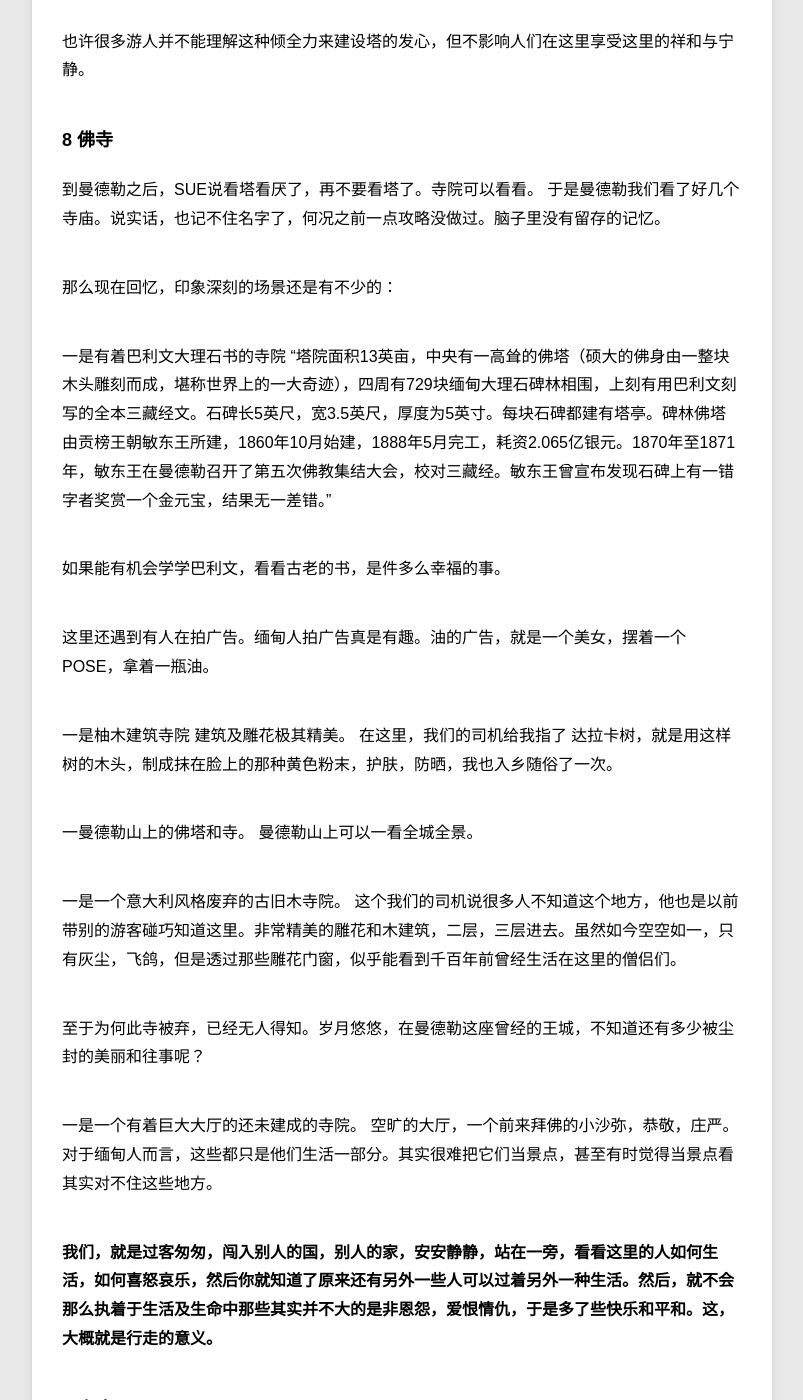
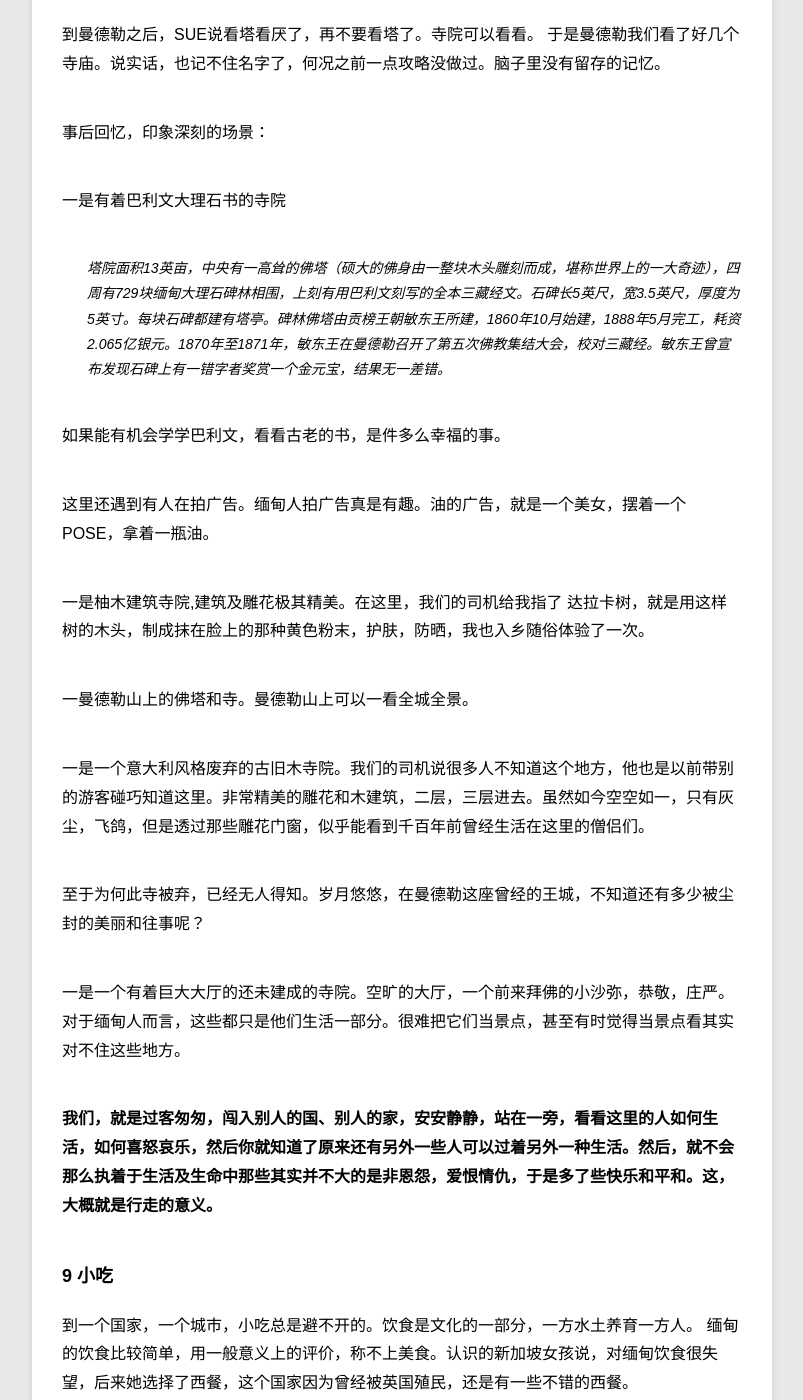
Before and after one commit to violettianjie/violettianjie.github.io, a Jekyll site: the page built from _posts/blog/2018-12-09-travel.md, in a window 1280 px wide and 1400 px high, scrolled down 8367 px. Shown: the whole window, without its empty margins (78-881 px from the left). Built offline with Jekyll 4.4.1, drawn with Linux system fonts in a browser that asks for light colours; some of the changed text lies outside the part shown.

Commit message:
Update 2018-12-09-travel.md

```diff
--- a/_posts/blog/2018-12-09-travel.md
+++ b/_posts/blog/2018-12-09-travel.md
@@ -67,7 +67,7 @@ category: blog
 
 中间有下大雨，然后突然雨变小。
 
-而我 ，不管有雨无雨，就坐在塔前 ，这面小小空间上方式和有遮蔽的…发呆。这就是一个美好的上午了……因为这些人的信仰，这些人的平和，这些人的宁静。
+而我 ，不管有雨无雨，就坐在塔前 ，这面小小空间上方式和有遮蔽的…发呆。这就是一个美好的上午了……因为这些人的信仰、平和、宁静。
 
 印象很深的是一个小孩趴在捐款箱前东看西看的样子。不论多少，布施之心，从小就在这些孩子心里播下了种子，如此美好。
 
@@ -146,12 +146,11 @@ Sue去了个小理发店剪头发，然后居然在那里也看到一支玫瑰
 
 到一个中心车站，转车，这下总算是找到公交车了，很破旧。上车后，遇到的问题是不知道该在哪里下车，于是问周围的乘客。后来2位小姑娘说你和我们一起下吧。然后我们下了车，她们一直陪我找到我要找的酒店，转了好多圈。她们的热情、善良-----是缅甸给我的第一印象。让人很安心、很安定。
 
-缅甸国家不富裕，但是住宿不便宜，这很好理解，因为要住宾馆酒店的都不是本地人。这家酒店在一个巷子里，家庭式的几层楼。含早餐，WIFI。但不知道是否我手机原因，一直连不上WIFI。不过这样也好，远离网络。
 
 #出租#
 大部分时候还是打车。缅甸的出租车师傅，基本价格不会叫得太离谱，但也是可以讲讲价的。
 
-当然我印象最深的不是他们的价格，而是他们的态度。不是每个司机都会英语或者英语很好，因此我每次去的地方，我会找人先帮我写好缅甸文。但是就这样，有的目的地司机也不熟悉，比如内观中心，而我是不认路和不知道怎么指路的。这些司机遇到找不到的情况，会自己打电话去问，或者问路人，不会因为他找不到而把我随便放在一个地方，也不会因此态度不好，更不会因为找路或者打电话多收我车费，总之会安全的把我送到目的地。非常感谢。
+我印象最深的不是他们的价格，而是他们的态度。不是每个司机都会英语或者英语很好，因此我每次去的地方，我会找人先帮我写好缅甸文。但是就这样，有的目的地司机也不熟悉，比如内观中心，而我是不认路和不知道怎么指路的。这些司机遇到找不到的情况，会自己打电话去问，或者问路人，不会因为他找不到而把我随便放在一个地方，也不会因此态度不好，更不会因为找路或者打电话多收我车费，总之会安全的把我送到目的地。非常感谢。
 
 
 #不是出租的出租#
@@ -207,53 +205,48 @@ INLE南北长14.5公里，东西宽6.44公里。这里有单脚划船的渔夫
 
 大多数塔是不能上去的，偶尔有1-2座可以爬上去的塔，绕之一周，可以看到整个蒲甘像明珠一样散落在绿色大地中的点点佛塔，配之蓝天白云，那种美让人震撼。我甚至觉得这里会是很好的婚纱摄影之地。
 
-所谓天长地久，不过如此。
-到达蒲甘那晚，星光已在天空。繁星下，路过一座座有灯光的佛塔，感觉很是震撼。
+所谓天长地久不过如此。
+到达蒲甘那晚，星光已布满天空。繁星下，路过一座座有灯光的佛塔，感觉很是震撼。
 
-这片土地，真的很神奇。
-这是一片值得慢慢探寻的土地。
-当然，白日里阳光强烈，会让人有些疲惫。但是塔内的古迹，乃至那些很友好的主动给你讲解塔内设施的年轻男女们，都让人觉得轻松。
+这片土地，真的很神奇。这是一片值得慢慢探寻的土地。
+虽然白日里阳光强烈，会让人有些疲惫。但是塔内的古迹，乃至那些很友好的主动给你讲解塔内设施的年轻男女们，都让人觉得轻松。
 
-也许很多游人并不能理解这种倾全力来建设塔的发心，但不影响人们在这里享受这里的祥和与宁静。
+也许很多游人并不能理解这种倾全力来建设塔的发心，但不影响人们在这里享受祥和与宁静。
 
 ### 8 佛寺
 
 到曼德勒之后，SUE说看塔看厌了，再不要看塔了。寺院可以看看。
 于是曼德勒我们看了好几个寺庙。说实话，也记不住名字了，何况之前一点攻略没做过。脑子里没有留存的记忆。
 
-那么现在回忆，印象深刻的场景还是有不少的：
+事后回忆，印象深刻的场景：
 
 一是有着巴利文大理石书的寺院
-“塔院面积13英亩，中央有一高耸的佛塔（硕大的佛身由一整块木头雕刻而成，堪称世界上的一大奇迹），四周有729块缅甸大理石碑林相围，上刻有用巴利文刻写的全本三藏经文。石碑长5英尺，宽3.5英尺，厚度为5英寸。每块石碑都建有塔亭。碑林佛塔由贡榜王朝敏东王所建，1860年10月始建，1888年5月完工，耗资2.065亿银元。1870年至1871年，敏东王在曼德勒召开了第五次佛教集结大会，校对三藏经。敏东王曾宣布发现石碑上有一错字者奖赏一个金元宝，结果无一差错。”
+
+> 塔院面积13英亩，中央有一高耸的佛塔（硕大的佛身由一整块木头雕刻而成，堪称世界上的一大奇迹），四周有729块缅甸大理石碑林相围，上刻有用巴利文刻写的全本三藏经文。石碑长5英尺，宽3.5英尺，厚度为5英寸。每块石碑都建有塔亭。碑林佛塔由贡榜王朝敏东王所建，1860年10月始建，1888年5月完工，耗资2.065亿银元。1870年至1871年，敏东王在曼德勒召开了第五次佛教集结大会，校对三藏经。敏东王曾宣布发现石碑上有一错字者奖赏一个金元宝，结果无一差错。
 
 如果能有机会学学巴利文，看看古老的书，是件多么幸福的事。
 
 这里还遇到有人在拍广告。缅甸人拍广告真是有趣。油的广告，就是一个美女，摆着一个POSE，拿着一瓶油。
 
-一是柚木建筑寺院
-建筑及雕花极其精美。
-在这里，我们的司机给我指了 达拉卡树，就是用这样树的木头，制成抹在脸上的那种黄色粉末，护肤，防晒，我也入乡随俗了一次。
+一是柚木建筑寺院,建筑及雕花极其精美。在这里，我们的司机给我指了 达拉卡树，就是用这样树的木头，制成抹在脸上的那种黄色粉末，护肤，防晒，我也入乡随俗体验了一次。
 
-一曼德勒山上的佛塔和寺。
-曼德勒山上可以一看全城全景。
+一曼德勒山上的佛塔和寺。曼德勒山上可以一看全城全景。
 
-一是一个意大利风格废弃的古旧木寺院。
-这个我们的司机说很多人不知道这个地方，他也是以前带别的游客碰巧知道这里。非常精美的雕花和木建筑，二层，三层进去。虽然如今空空如一，只有灰尘，飞鸽，但是透过那些雕花门窗，似乎能看到千百年前曾经生活在这里的僧侣们。
+一是一个意大利风格废弃的古旧木寺院。我们的司机说很多人不知道这个地方，他也是以前带别的游客碰巧知道这里。非常精美的雕花和木建筑，二层，三层进去。虽然如今空空如一，只有灰尘，飞鸽，但是透过那些雕花门窗，似乎能看到千百年前曾经生活在这里的僧侣们。
 
 至于为何此寺被弃，已经无人得知。岁月悠悠，在曼德勒这座曾经的王城，不知道还有多少被尘封的美丽和往事呢？
 
-一是一个有着巨大大厅的还未建成的寺院。
-空旷的大厅，一个前来拜佛的小沙弥，恭敬，庄严。
-对于缅甸人而言，这些都只是他们生活一部分。其实很难把它们当景点，甚至有时觉得当景点看其实对不住这些地方。
+一是一个有着巨大大厅的还未建成的寺院。空旷的大厅，一个前来拜佛的小沙弥，恭敬，庄严。
+对于缅甸人而言，这些都只是他们生活一部分。很难把它们当景点，甚至有时觉得当景点看其实对不住这些地方。
 
-**我们，就是过客匆匆，闯入别人的国，别人的家，安安静静，站在一旁，看看这里的人如何生活，如何喜怒哀乐，然后你就知道了原来还有另外一些人可以过着另外一种生活。然后，就不会那么执着于生活及生命中那些其实并不大的是非恩怨，爱恨情仇，于是多了些快乐和平和。这，大概就是行走的意义。**
+**我们，就是过客匆匆，闯入别人的国、别人的家，安安静静，站在一旁，看看这里的人如何生活，如何喜怒哀乐，然后你就知道了原来还有另外一些人可以过着另外一种生活。然后，就不会那么执着于生活及生命中那些其实并不大的是非恩怨，爱恨情仇，于是多了些快乐和平和。这，大概就是行走的意义。**
 
 
 
 ### 9 小吃
 
 到一个国家，一个城市，小吃总是避不开的。饮食是文化的一部分，一方水土养育一方人。
-缅甸的饮食比较简单，用一般意义上的评价，的确称不上美食。认识的新加坡女孩说，对缅甸饮食很失望，后来她选择了西餐，这个国家因为曾经被英国殖民，还是有一些不错的西餐。
+缅甸的饮食比较简单，用一般意义上的评价，称不上美食。认识的新加坡女孩说，对缅甸饮食很失望，后来她选择了西餐，这个国家因为曾经被英国殖民，还是有一些不错的西餐。
 
 我最喜欢的是牛油果汁。牛油果，第一次吃是在新西兰，吃多了就喜欢上了。缅甸牛油果很多且大。我几乎每次如果点喝的，一定点牛油果汁。
 
@@ -304,44 +296,42 @@ Sherry 说仰光才是真正的田园城市。
 
 曼德勒有个皇宫。不大，我觉得最多可以和沈阳故宫比比。而且很多建筑都曾被毁了，都是后来再建设的。不管怎样，它还是美丽的，我觉得这美丽有一大半原因是因为城墙外的护城河。那一汪碧水，让皇宫有了生气。
 
-皇宫里的建筑，有意思的是一种镶嵌玻璃的风格。
+皇宫里的建筑，有意思的是一种镶嵌玻璃的风格。其他木质建筑，雕花也不错，不过没有特别特别。
 
-其他木质建筑，雕花也不错。不过没有特别特别。
+皇宫中有一个了望塔，可以上其顶，望整个皇宫。也是有些味道。顶上有些当地人在闲坐。如同杭州那些山上的凉亭与塔。生活就是如此滋味。
 
-皇宫中有一个了望塔，可以上其顶，望整个皇宫。也是有些味道。顶上有些当地人，在闲坐。如同杭州那些山上的凉亭与塔。。生活就是如此滋味。
+总体说来，虽然它是这个城市很重要的一个标志，但和北京故宫，无论是规模还是建筑，都没得比的。或者说当年的皇帝实力并不强，加之后来被英军摧毁了诸多建筑。
 
-总体说来，虽然它是这个城市很重要的一个标志，但和北京故宫，无论是规模还是建筑，没得比的。或者说当年的皇帝实力也并不强。又后来被英军摧毁了诸多建筑。
-
-但其绿化，其环境，其风水，的确值得赞。没事，在这城边走走也是极其好的。
+但其绿化、其环境、其风水，值得赞。没事时在这城边走走也是极其好的虚度时光。
 
 ### 13湖村
 
-水上人家，泰国曼谷附近有。水上市场。
-文莱也有水上村落。。这种文化或者建筑，其实是人与自然和谐的很好代表。靠山吃山，靠水吃水。有水，就依水而建屋，出行靠船。这种水上人家和江南的水乡比是粗犷的,但也极其具备生活气息的。
+水上人家，泰国曼谷附近有水上市场。文莱也有水上村落。
 
-看着湖上那一间间房屋，一个个家庭作坊，还有中心某岛上的金塔。这里的人世世代代这样生活。
-这里产一些手工特产，如银器，如很特别的藕丝做的布，手工雪茄等。。那种布非常有特色，做茶席极好，不过价格也是很贵。据说当地人是做好捐给僧人做僧袍用的。当地人应该很少能消费这种布的。这种布闻起来有种天然的植物香，很舒服。
+这类文化或者建筑，是人与自然和谐的典型代表。靠山吃山，靠水吃水。有水，就依水而建屋，出行靠船。这种水上人家和江南的水乡比是粗犷的,但也极其具备生活气息的。
 
+看着湖上那一间间房屋，一个个家庭作坊，还有中心某岛上的金塔。想象这里的人世世代代这样生活。
+
+这里产一些手工特产，如银器，如很特别的藕丝做的布，手工雪茄等。。那种布非常有特色，做茶席极好，不过价格也是不菲。据说当地人是做好捐给僧人做僧袍用的。当地人应该很少能消费这种布的。这种布闻起来有种天然的植物香，很舒服。
 
 
 
 ### 14 蓝天白云
 
-在缅甸，我用手机拍得最多的照片就是这里的蓝天白云。
-我很惊讶，这里的蓝天白云堪比新西兰。
+在缅甸，我很惊讶，这里的蓝天白云堪比新西兰。
 很美很美，美得让人无语。
 
 SHERRY说这里的天、云、光都很特别。这个国家与众不同的气场，与众不同的光与天。
 
 我没有她那么强烈的感受但的确喜欢这里的蓝天白云。
 
-在缅甸这些日子，有见过星空。蒲甘满天星空中到达，满天星空中离去。和佛塔相映成辉。
+在缅甸这些日子，有见过星空。在蒲甘，满天星空中到达，满天星空中离去。星空和佛塔相映成辉。
 在缅甸这些日子，有感受过暴雨，那像天要塌下来一样的暴雨，在内观中心感受到这个世界都在哭泣的感觉。
-在缅甸的这些日子，有感受过这里的烈日，虽然有围着头巾，涂着达拉卡，的确我被晒黑了很多。
+在缅甸的这些日子，有感受过这里的烈日，虽然有围着头巾，涂着达拉卡，我仍然被晒黑了很多。
 
-但最爱还是这里的蓝天白云。纯净之极。不管是仰光机场见到蓝天白云，还是大金塔上空的光影，还是内观中心院子一角看到的椰子树和白云，还是在INLE 的机场看到的变换云彩，还是坐在INLE船上看到的整片天空，还是在蒲甘佛塔上看到的远处的连绵如画的蓝天白云。一切一切都如梦如幻。美，就在身边，免费而又无价。
+但最爱还是这里的蓝天白云，纯净之极。不管是仰光机场见到蓝天白云，还是大金塔上空的光影，还是内观中心院子一角看到的椰子树和白云，还是在INLE 机场看到的变换云彩，还是坐在INLE船上看到的整片天空，还是在蒲甘佛塔上看到的远处的连绵如画的蓝天白云。一切一切都如梦如幻。美，就在身边，免费而又无价。
 
-如果我说我就到缅甸看这蓝天白云就够了，是否有人会说我矫情呢？即便这样，我觉得生活其实和旅行一样一样的，其实美在身边，无处不在。
+如果我说到缅甸看这蓝天白云就够了，是否有人会说我矫情呢？即便这样，我觉得生活和旅行一样一样的，美在身边，无处不在。
 如果没有蓝天白云，那么就欣赏烈日暴雨的美丽，如果没有，就看星空，如果星空不闪烁看看圆月也好。
 
 总之，**平和的感受这个安宁的国度的美。然后再回到自己的国，自己的家，感受另外一种美。**这就是生活，也是我的收获，与君分享。
```
Also changed, not shown: other parts of _posts/blog/2018-12-09-travel.md (+7 -9 lines).
